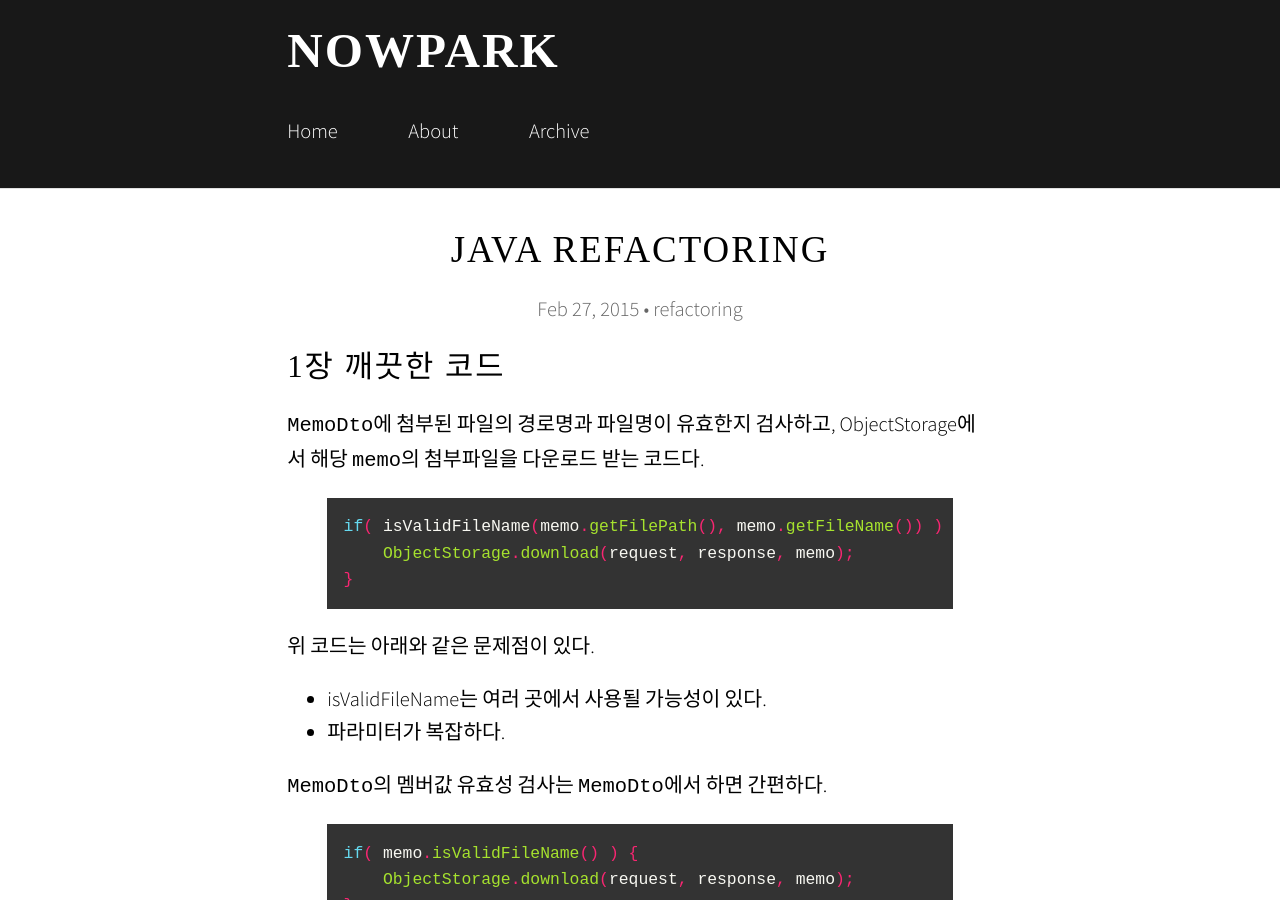
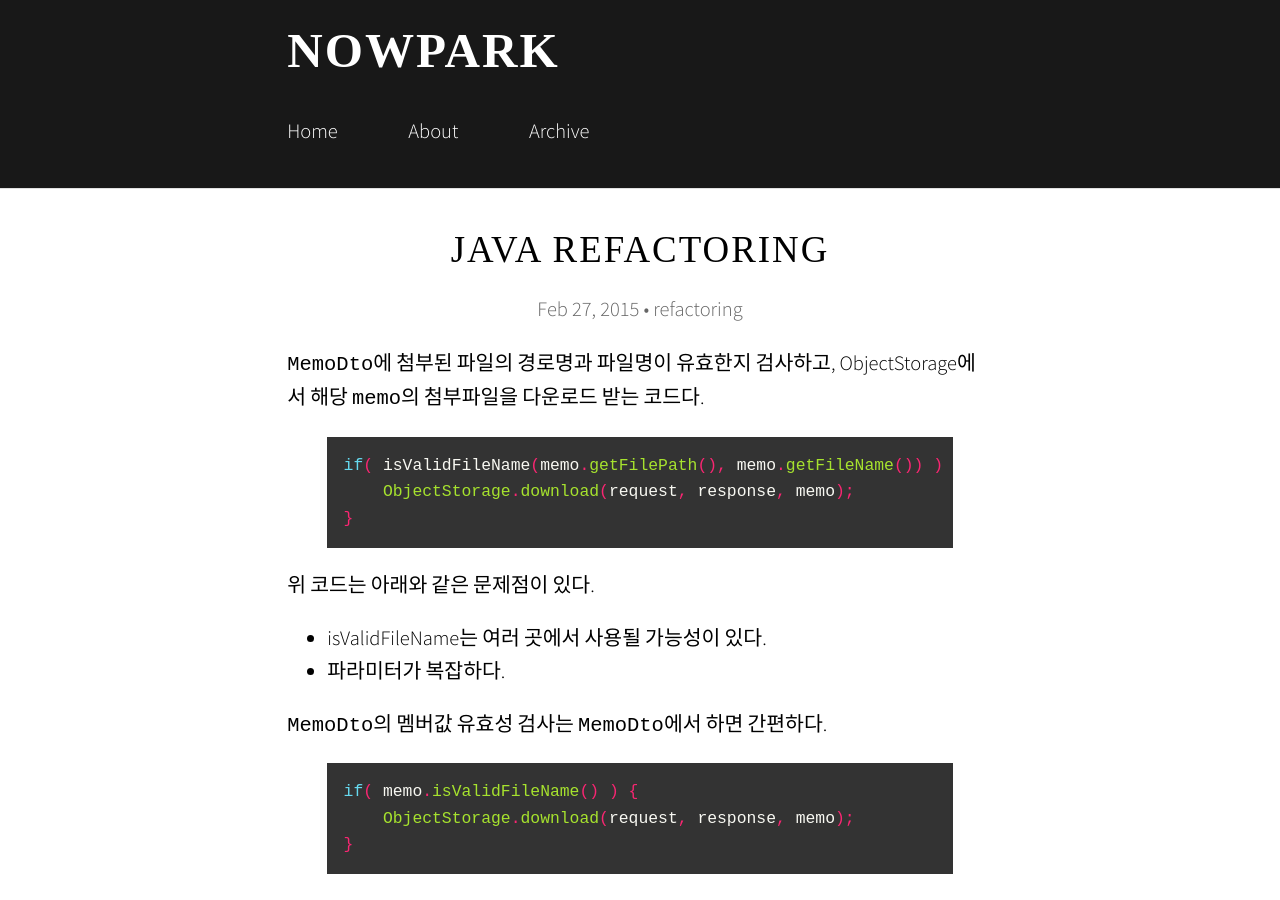
Before and after one commit to hyeonjae/hyeonjae.github.io.archive, a Jekyll site: the page built from _posts/2015-02-27-java-refactoring.md, in a window 1280 px wide and 900 px high. Built offline with Jekyll 4.4.1, drawn with Linux system fonts in a browser that asks for light colours; nearby versions of some CDN libraries; some web fonts are replaced; comment, search, counter and statistics services are not loaded.

Commit message:
no message

```diff
--- a/_posts/2015-02-27-java-refactoring.md
+++ b/_posts/2015-02-27-java-refactoring.md
@@ -3,8 +3,6 @@ title:  "Java Refactoring"
 date:   2015-02-27 11:00:00
 categories: refactoring
 ---
-
-# 1장 깨끗한 코드
 
 `MemoDto`에 첨부된 파일의 경로명과 파일명이 유효한지 검사하고, ObjectStorage에서 해당 `memo`의 첨부파일을 다운로드 받는 코드다.
 {% highlight java %}
```
